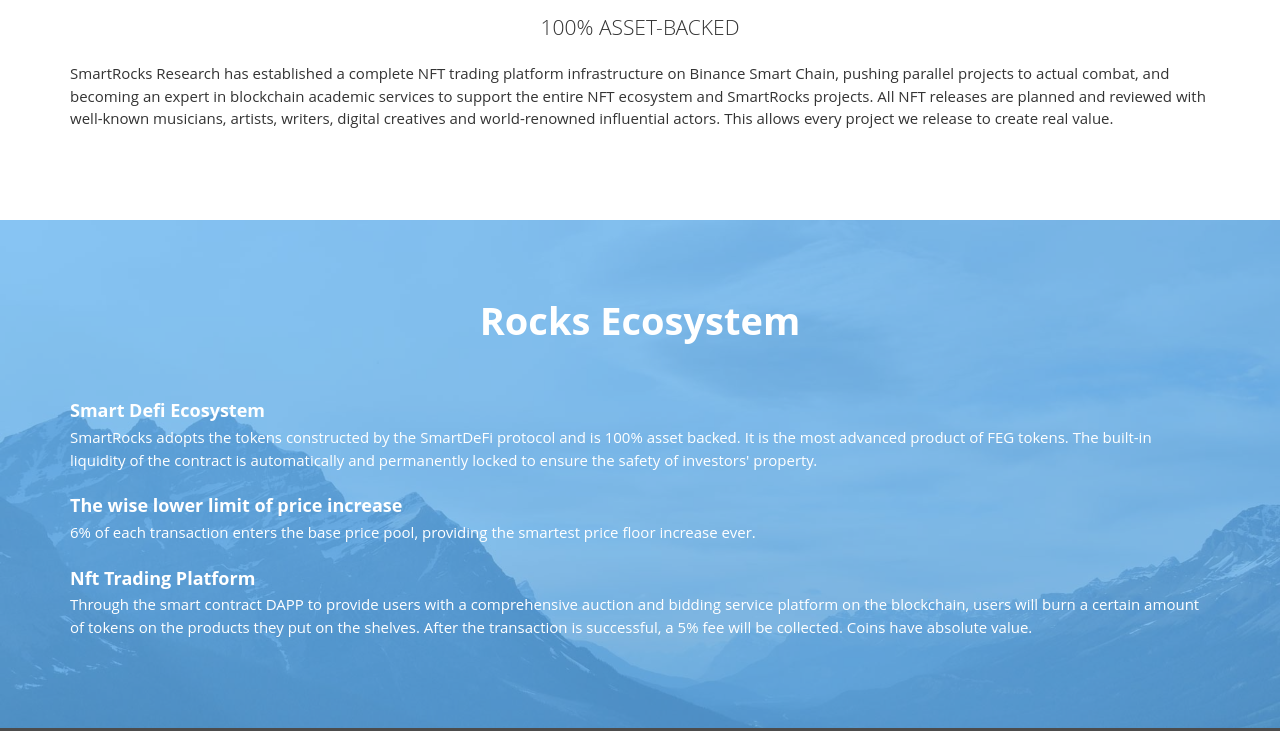
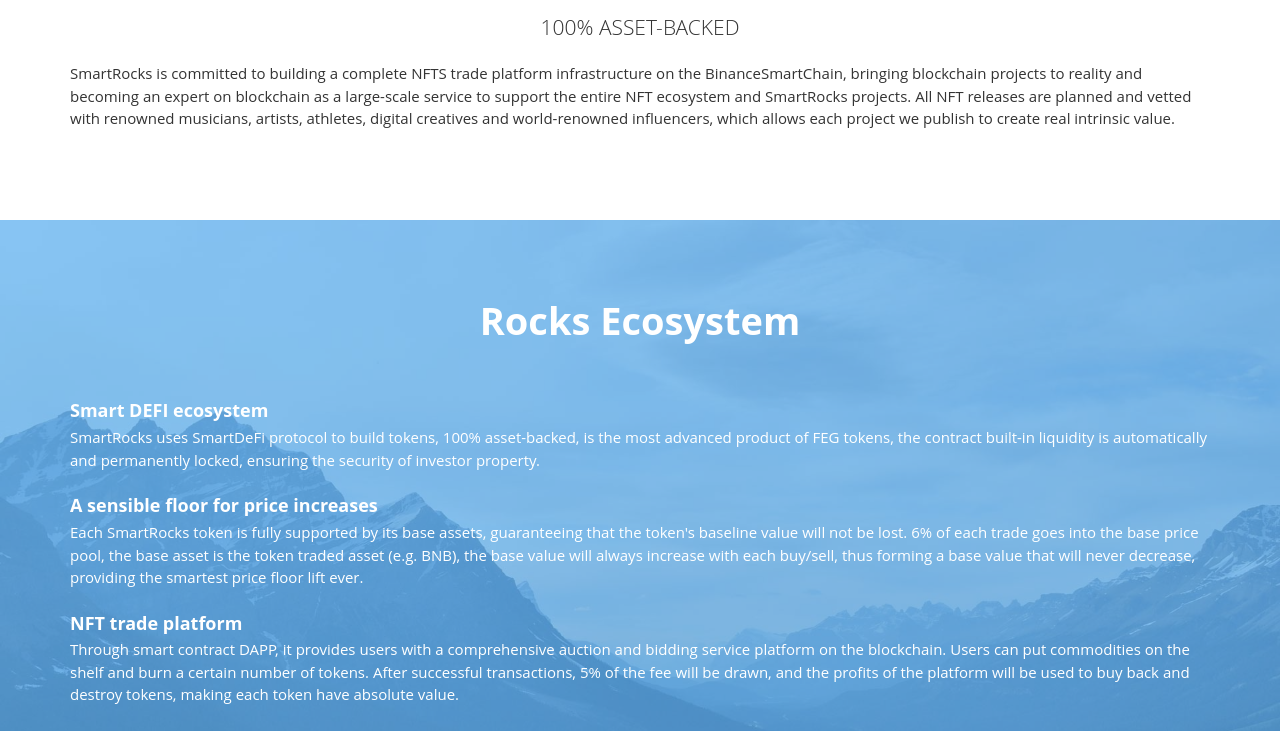
Before and after one commit to Amen8013/Amen8013.github.io, a plain HTML site: page index.html in a window 1280 px wide. Shown: the part 929-1660 px from the top of the page. Drawn offline with Linux system fonts and the light colour scheme; a web font is replaced by a local one.

Commit message:
bg update

```diff
--- a/index.html
+++ b/index.html
@@ -151,12 +151,12 @@
 
                 <div class="row">
                     <div class="col-md-12">
-                        <p>SmartRocks Research has established a complete NFT trading platform infrastructure on Binance
-                            Smart Chain, pushing parallel projects to actual combat, and becoming an expert in
-                            blockchain academic services to support the entire NFT ecosystem and SmartRocks projects.
-                            All NFT releases are planned and reviewed with well-known musicians, artists, writers,
-                            digital creatives and world-renowned influential actors. This allows every project we
-                            release to create real value.</p>
+                        <p>SmartRocks is committed to building a complete NFTS trade platform infrastructure on the
+                            BinanceSmartChain, bringing blockchain projects to reality and becoming an expert on
+                            blockchain as a large-scale service to support the entire NFT ecosystem and SmartRocks
+                            projects. All NFT releases are planned and vetted with renowned musicians, artists,
+                            athletes, digital creatives and world-renowned influencers, which allows each project we
+                            publish to create real intrinsic value.</p>
                     </div>
                 </div>
             </div>
@@ -175,28 +175,32 @@
             <div class="col-sm-12">
                 <div class="media">
                     <div class="media-body text-left">
-                        <h4 class="media-heading">Smart Defi Ecosystem</h4>
+                        <h4 class="media-heading">Smart DEFI ecosystem</h4>
                         <p>
-                            SmartRocks adopts the tokens constructed by the SmartDeFi protocol and is 100% asset backed.
-                            It is the most advanced product of FEG tokens. The built-in liquidity of the contract is
-                            automatically and permanently locked to ensure the safety of investors' property.
+                            SmartRocks uses SmartDeFi protocol to build tokens, 100% asset-backed, is the most advanced
+                            product of FEG tokens, the contract built-in liquidity is automatically and permanently
+                            locked, ensuring the security of investor property.
                         </p>
                     </div>
                 </div>
                 <div class="media">
                     <div class="media-body text-left">
-                        <h4 class="media-heading">The wise lower limit of price increase</h4>
-                        <p>6% of each transaction enters the base price pool, providing the smartest price floor
-                            increase ever.</p>
+                        <h4 class="media-heading">A sensible floor for price increases</h4>
+                        <p>Each SmartRocks token is fully supported by its base assets, guaranteeing that the token's
+                            baseline value will not be lost. 6% of each trade goes into the base price pool, the base
+                            asset is the token traded asset (e.g. BNB), the base value will always increase with each
+                            buy/sell, thus forming a base value that will never decrease, providing the smartest price
+                            floor lift ever.</p>
                     </div>
                 </div>
                 <div class="media">
                     <div class="media-body text-left">
-                        <h4 class="media-heading">Nft Trading Platform</h4>
-                        <p>Through the smart contract DAPP to provide users with a comprehensive auction and bidding
-                            service platform on the blockchain, users will burn a certain amount of tokens on the
-                            products they put on the shelves. After the transaction is successful, a 5% fee will be
-                            collected. Coins have absolute value.</p>
+                        <h4 class="media-heading">NFT trade platform</h4>
+                        <p>Through smart contract DAPP, it provides users with a comprehensive auction and bidding
+                            service platform on the blockchain. Users can put commodities on the shelf and burn a
+                            certain number of tokens. After successful transactions, 5% of the fee will be drawn, and
+                            the profits of the platform will be used to buy back and destroy tokens, making each token
+                            have absolute value.</p>
                     </div>
                 </div>
             </div>
@@ -327,7 +331,8 @@
                                 <a target="_blank" href="https://t.me/smartrocks"><i class="iconfont icon-telegram"></i></a>
                             </div>
                             <div class="col-md-4 col-sm-4 text-center">
-                                <a target="_blank" href="https://www.reddit.com/r/SmartRocks"><i class="iconfont icon-reddit"></i></a>
+                                <a target="_blank" href="https://www.reddit.com/r/SmartRocks"><i
+                                        class="iconfont icon-reddit"></i></a>
                             </div>
                             <div class="col-md-4 col-sm-4 text-center">
                                 <a target="_blank" href="https://twitter.com/smart_rocks"><i
```
Also changed, not shown: images/banner.jpg.
